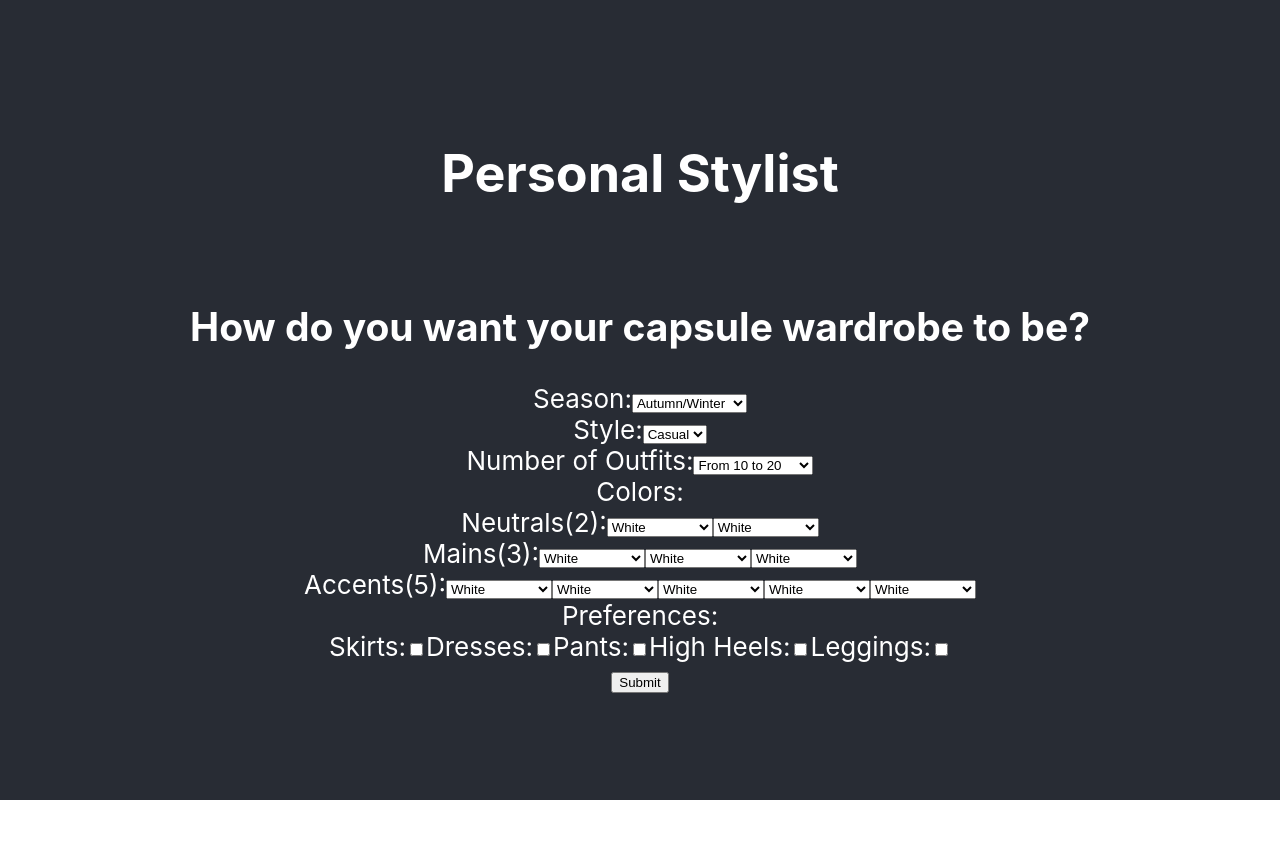
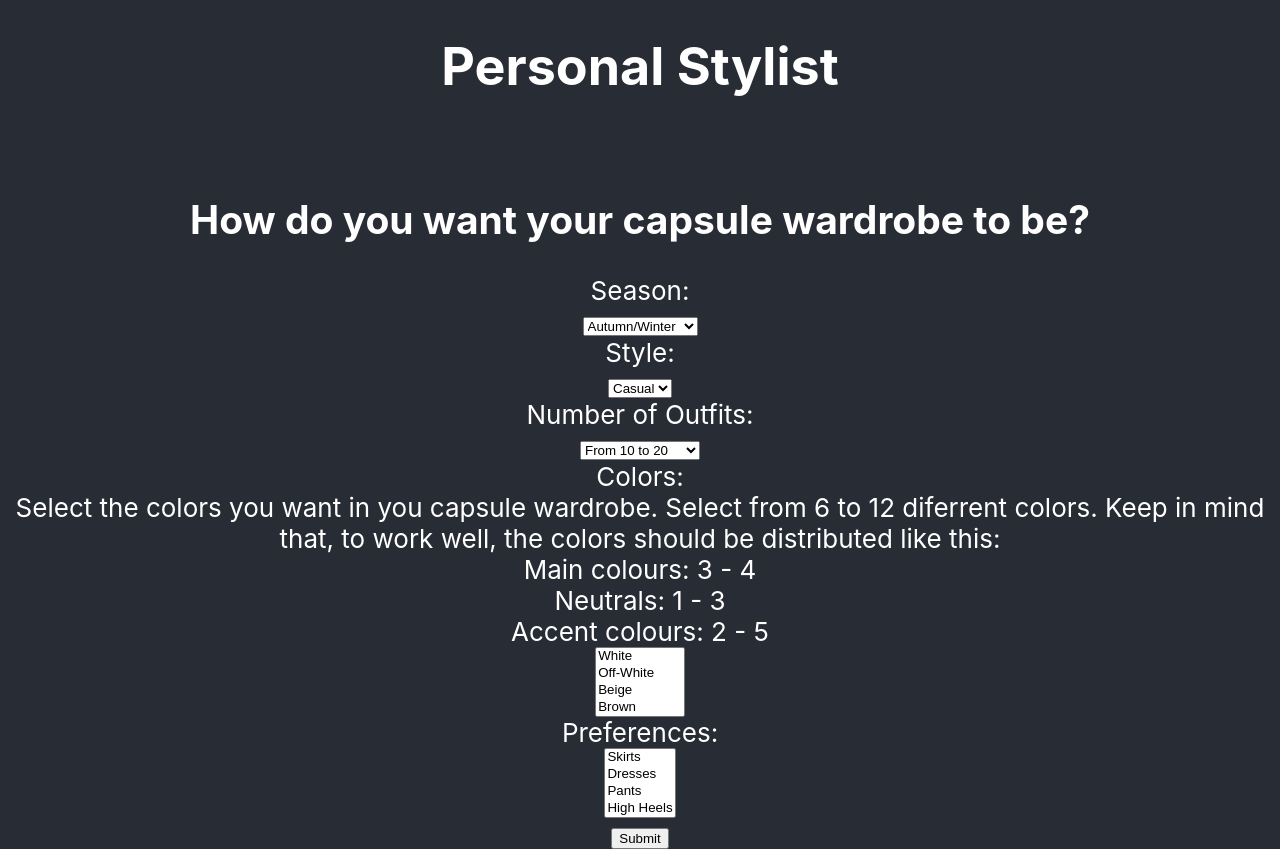
Before and after one commit to Lzduque/personal-stylist, a React (Create React App) app: page / in a window 1280 px wide. Before the commit the page ends 800 px from the top, so only its background shows below. Built offline with nearby package versions, Linux system fonts and the light colour scheme.

Commit message:
state managemente work and change preferences and colors to multiple select boxes

```diff
--- a/src/CapsuleForm.tsx
+++ b/src/CapsuleForm.tsx
@@ -1,4 +1,11 @@
 import React from 'react';
+enum Fields {
+  Season = "season",
+  Style = "style",
+  NumberOfOutfits = "numberOfOutfits",
+  Colors = "colors",
+  Preferences = "preferences"
+}
 
 enum Season {
   AutumnWinter = "Autumn/Winter",
@@ -78,11 +85,38 @@ export class CapsuleForm extends React.Component<{}, IState> {
       colors: [],
       preferences: []
     }
+
+    this.handleChange = this.handleChange.bind(this);
   }
 
-  public handleChange(e: React.FormEvent<HTMLFormElement>): void {
+  public handleChange(e: React.ChangeEvent<HTMLSelectElement>, field: Fields): void {
     e.preventDefault();
-    this.setState({season: e.target.value})
+    switch (field) {
+      case Fields.Season:
+        this.setState({ season: e.target.value as Season })
+        break;
+      case Fields.Style:
+        this.setState({ style: e.target.value as Style })
+        break;
+      case Fields.NumberOfOutfits:
+        this.setState({ numberOfOutfits: e.target.value as NumberOfOutfits })
+        break;
+      case Fields.Colors:
+        let colorsArr = [...this.state.colors,
+        e.target.value as Colors];
+        let colorsSet = new Set(colorsArr);
+        this.setState({ colors: Array.from(colorsSet) })
+        break;
+      case Fields.Preferences:
+        let preferencesArr = [...this.state.preferences,
+        e.target.value as Preferences];
+        let preferencesSet = new Set(preferencesArr);
+        this.setState({ preferences: Array.from(preferencesSet) })
+        break;
+      default:
+        return
+    }
+    console.log(this.state)
   }
 
   public handleSubmit(e: React.FormEvent<HTMLFormElement>): void {
@@ -94,30 +128,33 @@ export class CapsuleForm extends React.Component<{}, IState> {
   public render(): JSX.Element {
     return (
       <div>
-        <form onSubmit={(e) => this.handleSubmit(e)}>
+        <form onSubmit={this.handleSubmit}>
           <label>
             Season:
-            <select name="season" >
+            <br />
+            <select name="season" value={this.state.season} onChange={(e) => this.handleChange(e, Fields.Season)}>
               {Object.keys(Season).map((k) =>
-                <option value={k}>{Season[k as keyof typeof Season]}</option>
+                <option key={"season-" + (Math.random()).toString()} value={k}>{Season[k as keyof typeof Season]}</option>
               )}
             </select>
           </label>
           <br />
           <label>
             Style:
-            <select name="style" >
+            <br />
+            <select name="style" value={this.state.style} onChange={(e) => this.handleChange(e, Fields.Style)}>
               {Object.keys(Style).map((k) =>
-                <option value={k}>{Style[k as keyof typeof Style]}</option>
+                <option key={"style-" + (Math.random()).toString()} value={k}>{Style[k as keyof typeof Style]}</option>
               )}
             </select>
           </label>
           <br />
           <label>
             Number of Outfits:
-            <select name="numberOfOutfits" >
+            <br />
+            <select name="numberOfOutfits" value={this.state.numberOfOutfits} onChange={(e) => this.handleChange(e, Fields.NumberOfOutfits)} >
               {Object.keys(NumberOfOutfits).map((k) =>
-                <option value={k}>{NumberOfOutfits[k as keyof typeof NumberOfOutfits]}</option>
+                <option key={"numberOfOutfits-" + (Math.random()).toString()} value={k}>{NumberOfOutfits[k as keyof typeof NumberOfOutfits]}</option>
               )}
             </select>
           </label>
@@ -125,69 +162,18 @@ export class CapsuleForm extends React.Component<{}, IState> {
           <label>
             Colors:
             <br />
-            Neutrals(2):
-            <select name="colors" >
+            Select the colors you want in you capsule wardrobe. Select from 6 to 12 diferrent colors. Keep in mind that, to work well, the colors should be distributed like this:
+            <br />
+            Main colours: 3 - 4
+            <br />
+            Neutrals: 1 - 3
+            <br />
+            Accent colours: 2 - 5
+            <br />
+            <select name="colors" multiple={true} value={this.state.colors} onChange={(e) => this.handleChange(e, Fields.Colors)} >
               {Object.keys(Colors).map(
                 (k) =>
-                  <option value={k}>{Colors[k as keyof typeof Colors]}</option>
-              )}
-            </select>
-            <select name="colors" >
-              {Object.keys(Colors).map(
-                (k) =>
-                  <option value={k}>{Colors[k as keyof typeof Colors]}</option>
-              )}
-            </select>
-            <br />
-            Mains(3):
-            <select name="colors" >
-              {Object.keys(Colors).map(
-                (k) =>
-                  <option value={k}>{Colors[k as keyof typeof Colors]}</option>
-              )}
-            </select>
-            <select name="colors" >
-              {Object.keys(Colors).map(
-                (k) =>
-                  <option value={k}>{Colors[k as keyof typeof Colors]}</option>
-              )}
-            </select>
-            <select name="colors" >
-              {Object.keys(Colors).map(
-                (k) =>
-                  <option value={k}>{Colors[k as keyof typeof Colors]}</option>
-              )}
-            </select>
-            <br />
-            Accents(5):
-            <select name="colors" >
-              {Object.keys(Colors).map(
-                (k) =>
-                  <option value={k}>{Colors[k as keyof typeof Colors]}</option>
-              )}
-            </select>
-            <select name="colors" >
-              {Object.keys(Colors).map(
-                (k) =>
-                  <option value={k}>{Colors[k as keyof typeof Colors]}</option>
-              )}
-            </select>
-            <select name="colors" >
-              {Object.keys(Colors).map(
-                (k) =>
-                  <option value={k}>{Colors[k as keyof typeof Colors]}</option>
-              )}
-            </select>
-            <select name="colors" >
-              {Object.keys(Colors).map(
-                (k) =>
-                  <option value={k}>{Colors[k as keyof typeof Colors]}</option>
-              )}
-            </select>
-            <select name="colors" >
-              {Object.keys(Colors).map(
-                (k) =>
-                  <option value={k}>{Colors[k as keyof typeof Colors]}</option>
+                  <option key={"color-neutrals-" + (Math.random()).toString()} value={k}>{Colors[k as keyof typeof Colors]}</option>
               )}
             </select>
           </label>
@@ -195,16 +181,12 @@ export class CapsuleForm extends React.Component<{}, IState> {
           <label>
             Preferences:
             <br />
-            Skirts:
-            <input name="skirts" value="skirts" type="checkbox" placeholder="Type here" />
-            Dresses:
-            <input name="dresses" value="dresses" type="checkbox" placeholder="Type here" />
-            Pants:
-            <input name="pants" value="pants" type="checkbox" placeholder="Type here" />
-            High Heels:
-            <input name="heels" value="heels" type="checkbox" placeholder="Type here" />
-            Leggings:
-            <input name="leggings" value="leggings" type="checkbox" placeholder="Type here" />
+            <select name="preferences" multiple={true} value={this.state.preferences} onChange={(e) => this.handleChange(e, Fields.Preferences)} >
+              {Object.keys(Preferences).map(
+                (k) =>
+                <option key={"preferences-" + (Math.random()).toString()} value={k}>{Preferences[k as keyof typeof Preferences]}</option>
+              )}
+            </select>
           </label>
           <br />
           <button type="submit">
```
